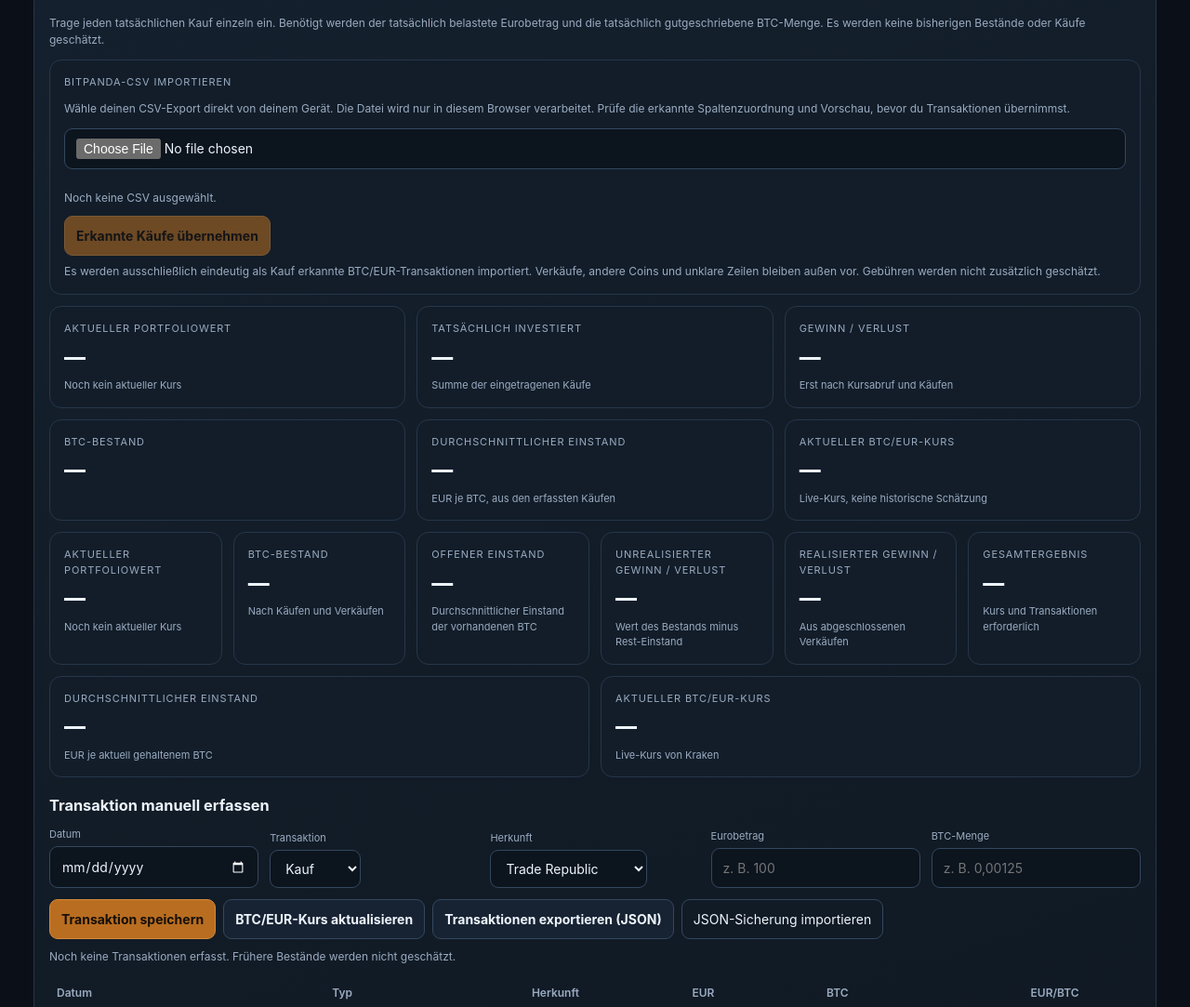
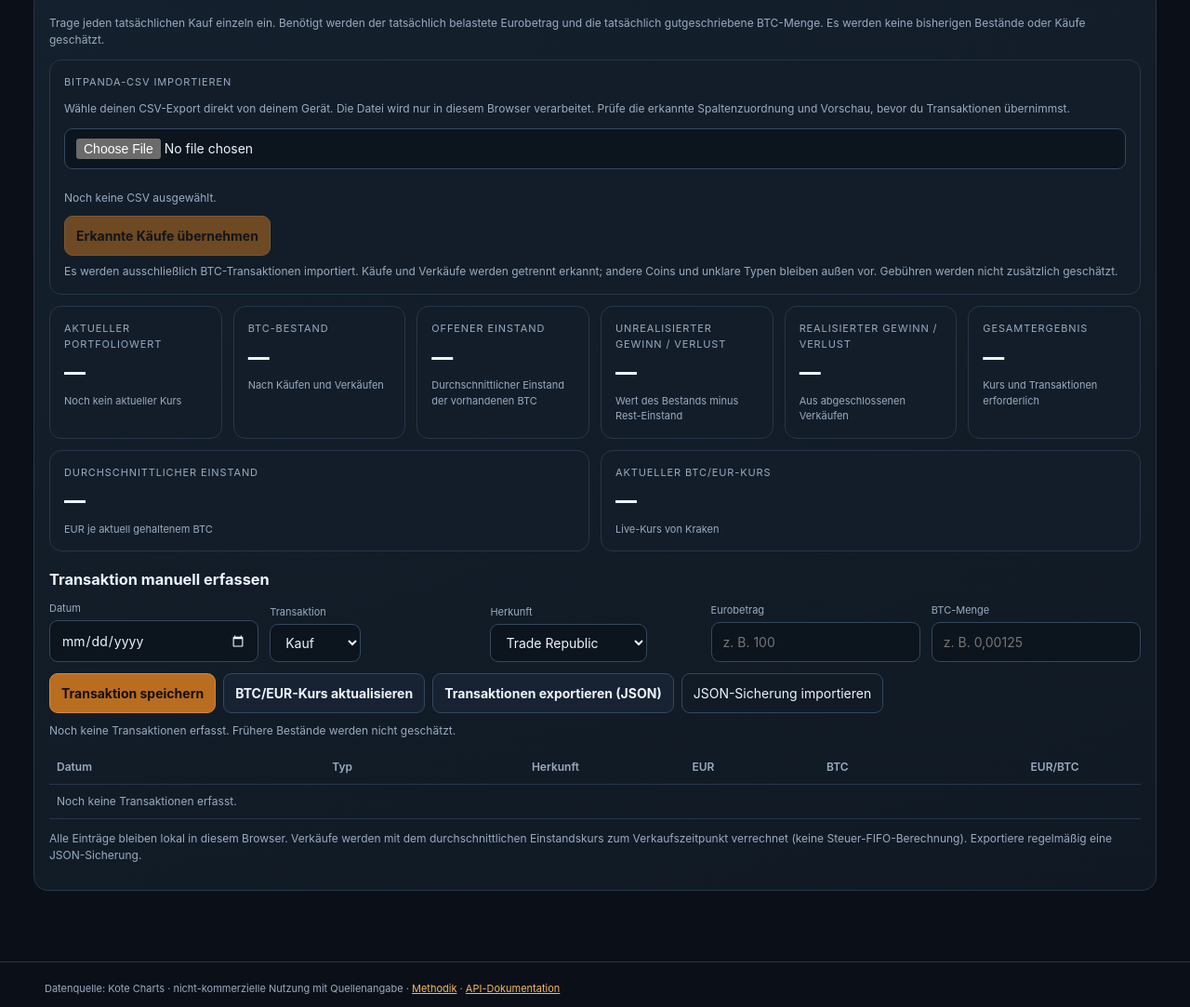
Before and after one commit to ollispunkt-wq/bitcoin-onchain-cockpit, a plain HTML site: page index.html in a window 1280 px wide. Shown: the part 1860-2943 px from the top of the page at 93% size. Drawn offline with Linux system fonts and the light colour scheme.

Commit message:
Refine unified BTC portfolio summary and sales validation

```diff
--- a/index.html
+++ b/index.html
@@ -55,17 +55,7 @@
     <div id="pfCsvMap" class="hidden" style="display:grid;grid-template-columns:repeat(auto-fit,minmax(150px,1fr));gap:8px;margin-top:12px"></div>
     <div id="pfCsvPreview" class="status">Noch keine CSV ausgewählt.</div>
     <div style="display:flex;gap:8px;flex-wrap:wrap;margin-top:10px"><button id="pfCsvImport" disabled>Erkannte Käufe übernehmen</button></div>
-    <div class="muted" style="margin-top:8px">Es werden ausschließlich eindeutig als Kauf erkannte BTC/EUR-Transaktionen importiert. Verkäufe, andere Coins und unklare Zeilen bleiben außen vor. Gebühren werden nicht zusätzlich geschätzt.</div>
-  </div>
-  <div class="grid" style="grid-template-columns:repeat(3,minmax(0,1fr));margin:12px 0">
-    <div class="signal"><div class="name">Aktueller Portfoliowert</div><div class="value" id="pfValue">—</div><div class="detail" id="pfPriceMeta">Noch kein aktueller Kurs</div></div>
-    <div class="signal"><div class="name">Tatsächlich investiert</div><div class="value" id="pfInvested">—</div><div class="detail">Summe der eingetragenen Käufe</div></div>
-    <div class="signal"><div class="name">Gewinn / Verlust</div><div class="value" id="pfPnl">—</div><div class="detail" id="pfPnlPct">Erst nach Kursabruf und Käufen</div></div>
-  </div>
-  <div class="grid" style="grid-template-columns:repeat(3,minmax(0,1fr));margin:12px 0">
-    <div class="signal"><div class="name">BTC-Bestand</div><div class="value" id="pfBtc">—</div></div>
-    <div class="signal"><div class="name">Durchschnittlicher Einstand</div><div class="value" id="pfAverage">—</div><div class="detail">EUR je BTC, aus den erfassten Käufen</div></div>
-    <div class="signal"><div class="name">Aktueller BTC/EUR-Kurs</div><div class="value" id="pfSpot">—</div><div class="detail">Live-Kurs, keine historische Schätzung</div></div>
+    <div class="muted" style="margin-top:8px">Es werden ausschließlich BTC-Transaktionen importiert. Käufe und Verkäufe werden getrennt erkannt; andere Coins und unklare Typen bleiben außen vor. Gebühren werden nicht zusätzlich geschätzt.</div>
   </div>
   <div class="grid" style="grid-template-columns:repeat(auto-fit,minmax(165px,1fr));margin:12px 0">
     <div class="signal"><div class="name">Aktueller Portfoliowert</div><div class="value" id="pfValue">—</div><div class="detail" id="pfPriceMeta">Noch kein aktueller Kurs</div></div>
```
